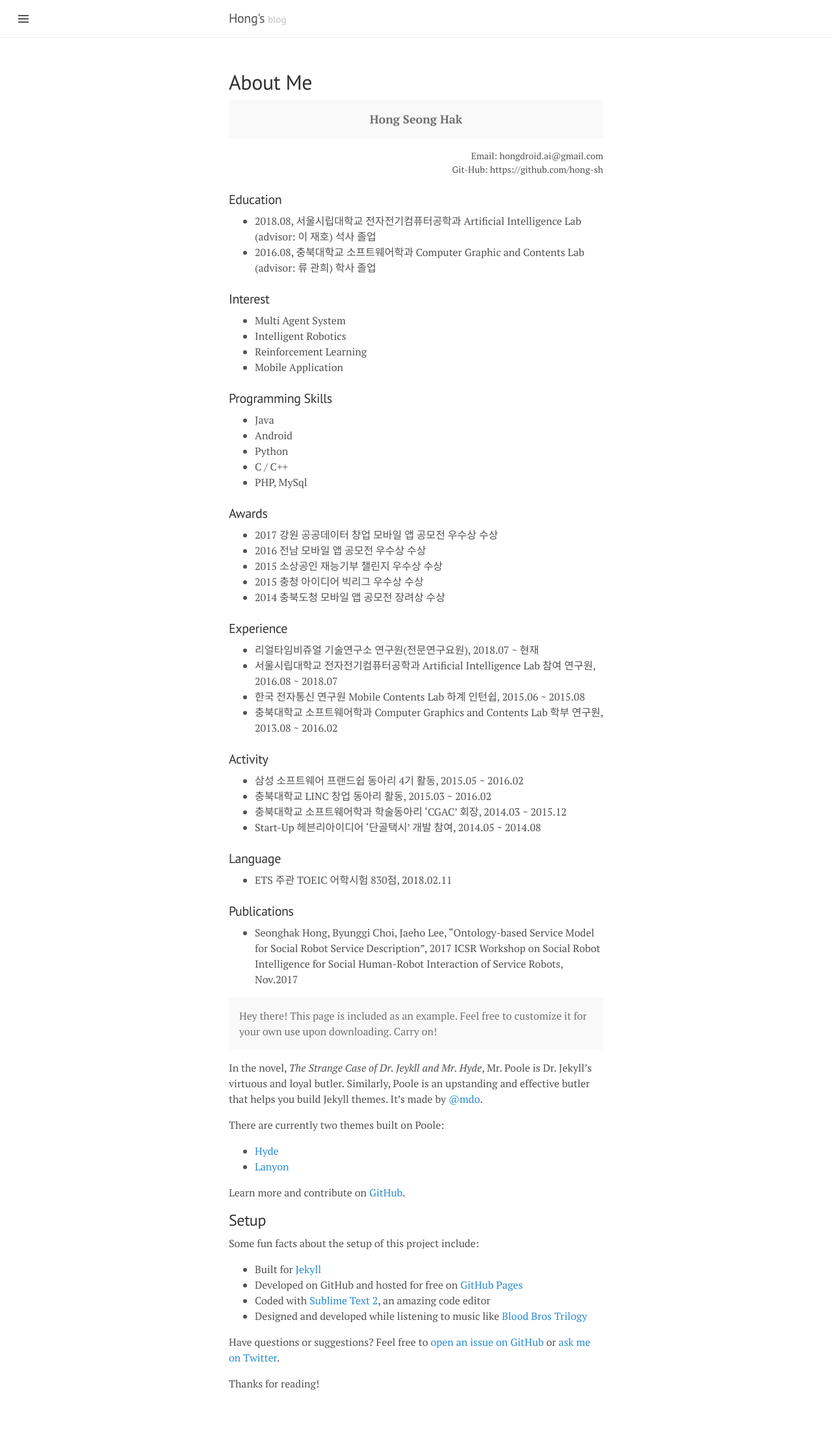
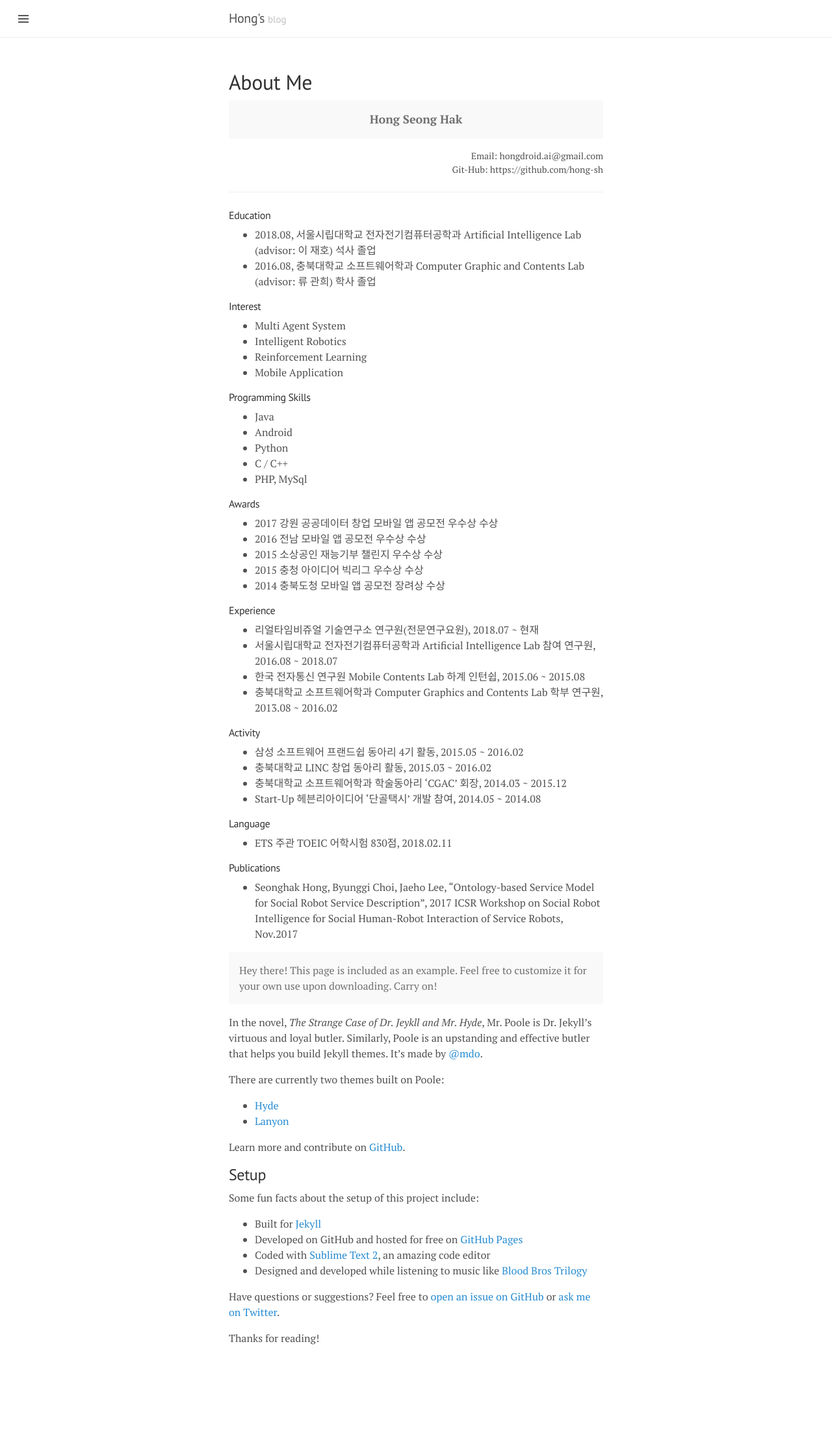
Before and after one commit to hong-sh/hong-sh.github.io, a Jekyll site: the page built from about.md, in a window 1280 px wide. Shown: the whole page at 65% size. Built offline with Jekyll 4.4.1, drawn with Linux system fonts in a browser that asks for light colours; some web fonts are replaced; after the commit the page ends 2135 px from its top, so only the background shows below that.

Commit message:
add line

```diff
--- a/about.md
+++ b/about.md
@@ -7,46 +7,48 @@ title: About Me
 <p style="text-align:right; font-size:14px">Email: hongdroid.ai@gmail.com
 <br>Git-Hub: https://github.com/hong-sh</p>
 
-### Education
+------------------------------------------------------------------------------------------------
+
+#### Education
 * 2018.08, 서울시립대학교 전자전기컴퓨터공학과 Artificial Intelligence Lab (advisor: 이 재호) 석사 졸업
 * 2016.08, 충북대학교 소프트웨어학과 Computer Graphic and Contents Lab (advisor: 류 관희) 학사 졸업
 
-### Interest
+#### Interest
 * Multi Agent System
 * Intelligent Robotics
 * Reinforcement Learning
 * Mobile Application
 
-### Programming Skills
+#### Programming Skills
 * Java
 * Android
 * Python
 * C / C++
 * PHP, MySql
 
-### Awards
+#### Awards
 * 2017 강원 공공데이터 창업 모바일 앱 공모전 우수상 수상
 * 2016 전남 모바일 앱 공모전 우수상 수상
 * 2015 소상공인 재능기부 챌린지 우수상 수상
 * 2015 충청 아이디어 빅리그 우수상 수상
 * 2014 충북도청 모바일 앱 공모전 장려상 수상
 
-### Experience
+#### Experience
 * 리얼타임비쥬얼 기술연구소 연구원(전문연구요원), 2018.07 ~ 현재
 * 서울시립대학교 전자전기컴퓨터공학과 Artificial Intelligence Lab 참여 연구원, 2016.08 ~ 2018.07
 * 한국 전자통신 연구원 Mobile Contents Lab 하계 인턴쉽, 2015.06 ~ 2015.08
 * 충북대학교 소프트웨어학과 Computer Graphics and Contents Lab 학부 연구원, 2013.08 ~ 2016.02
 
-### Activity
+#### Activity
 * 삼성 소프트웨어 프랜드쉽 동아리 4기 활동, 2015.05 ~ 2016.02
 * 충북대학교 LINC 창업 동아리 활동, 2015.03 ~ 2016.02
 * 충북대학교 소프트웨어학과 학술동아리 ‘CGAC’ 회장, 2014.03 ~ 2015.12
 * Start-Up 헤븐리아이디어 ‘단골택시’ 개발 참여, 2014.05 ~ 2014.08
 
-### Language
+#### Language
 * ETS 주관 TOEIC 어학시험 830점, 2018.02.11
 
-### Publications
+#### Publications
 * Seonghak Hong, Byunggi Choi, Jaeho Lee, “Ontology-based Service Model for Social Robot Service Description”, 2017 ICSR Workshop on Social Robot Intelligence for Social Human-Robot Interaction of Service Robots, Nov.2017
 
 <p class="message">
```
